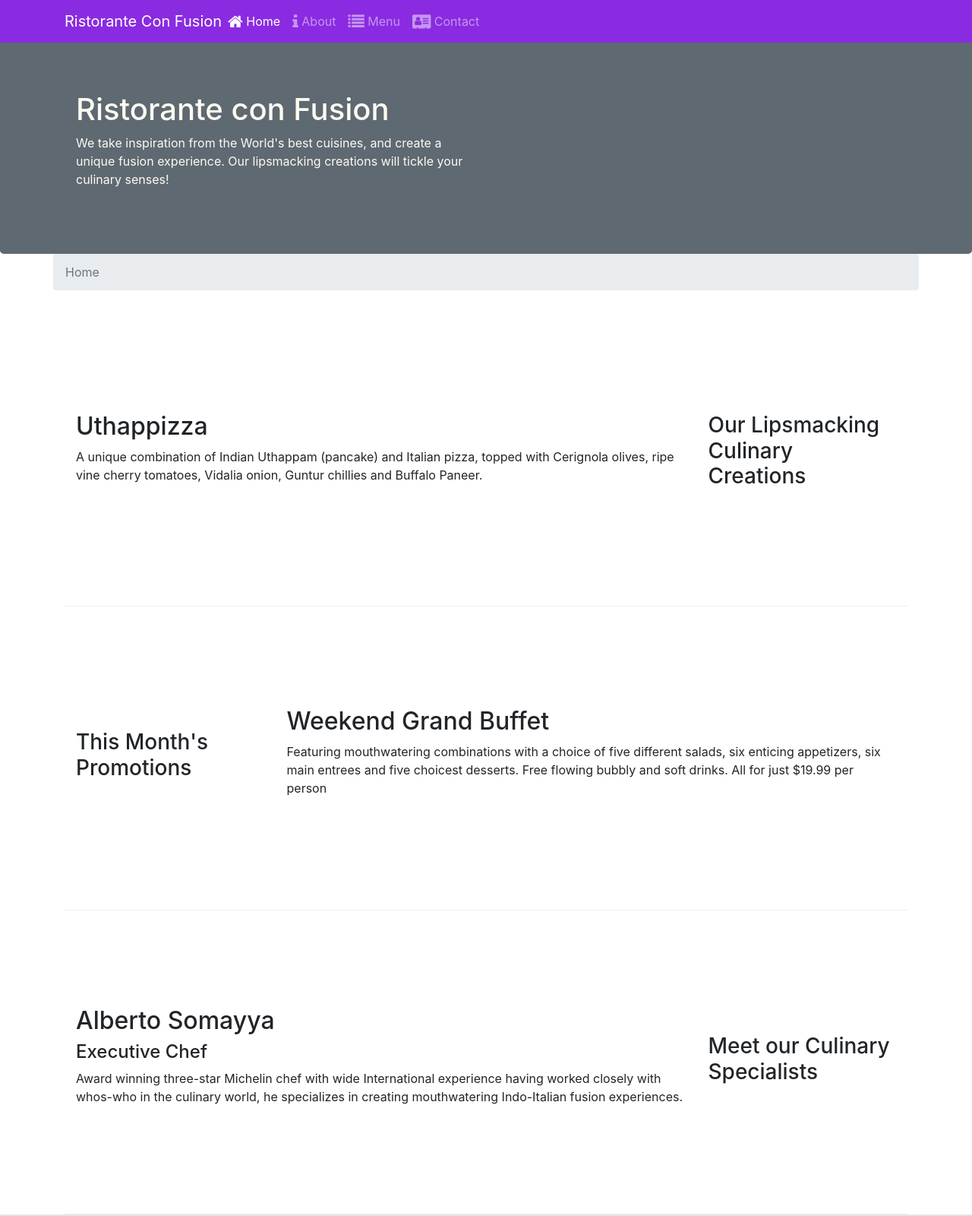
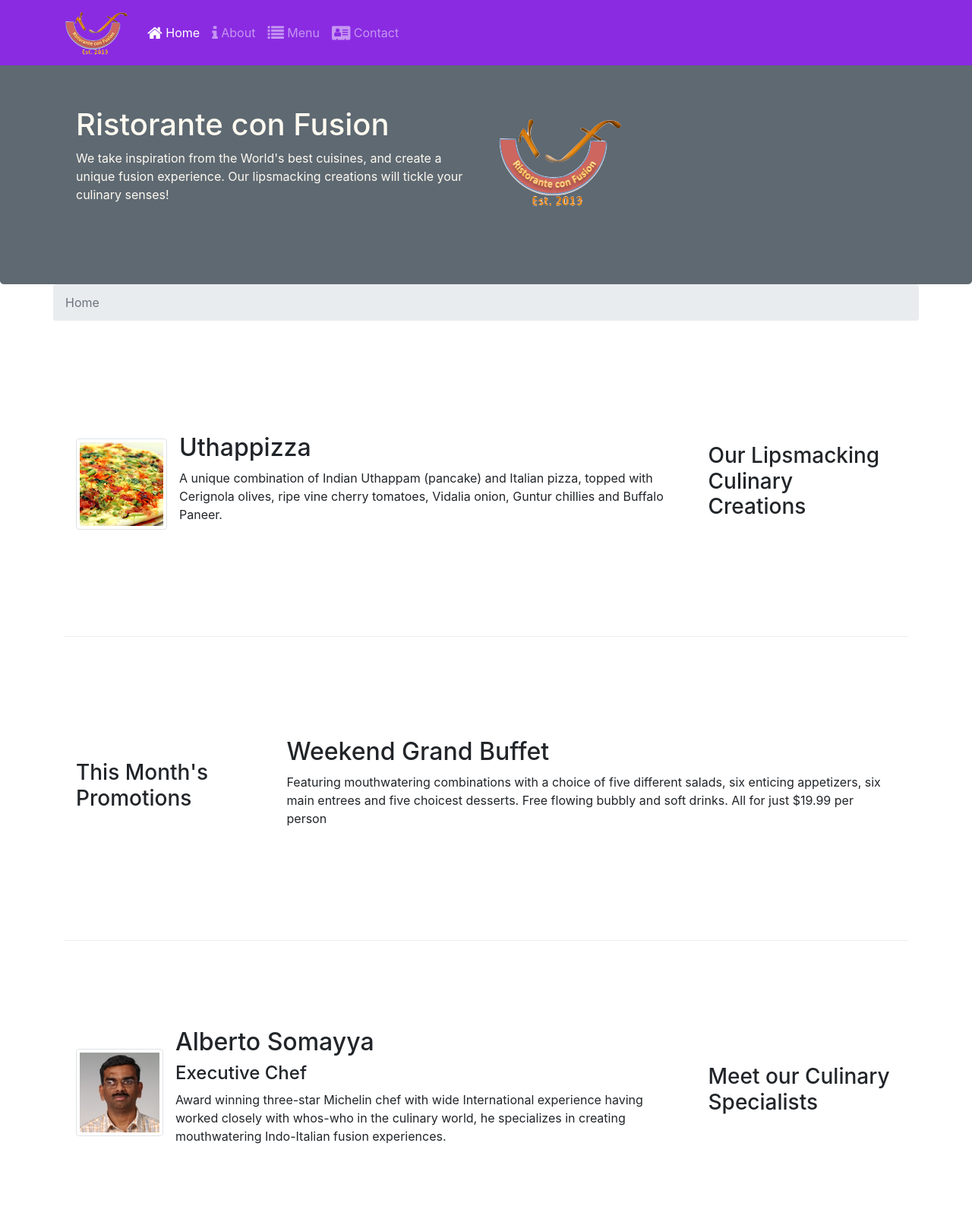
Before and after one commit to wildbeast321/confusion, a website: page index.html in a window 1280 px wide. Shown: the top 1600 px of the page at 76% size. Drawn offline with nearby package versions, Linux system fonts and the light colour scheme.

Commit message:
Media and Images

```diff
--- a/css/style.css
+++ b/css/style.css
@@ -14,7 +14,7 @@
     padding: 20px 0px;
 }
 .jumbotron{
-    padding: 70px 30px;
+    padding: 90px 0px;
     margin: 0px auto;
     background-color: rgb(94, 105, 114);
     color:floralwhite
--- a/index.html
+++ b/index.html
@@ -21,10 +21,9 @@
             <button class="navbar-toggler" type="button" data-toggle="collapse" data-target="#navbar">
                 <span class="navbar-toggler-icon"></span>
             </button>
-            <a class="navbar-brand mr-auto" href="index.html">Ristorante Con Fusion</a>
+            <a class="navbar-brand " href="index.html"><img src="./img/logo.png" height="60px" width="85px"></a>
             <div class="collapse navbar-collapse" id="navbar">
-
-                    <ul class="navbar-nav mr-auto">
+                        <ul class="navbar-nav mr-auto">
                         <li class="nav-item active"><a class="nav-link" href="index.html"><span class="fa fa-home fa-lg"></span> Home</a></li>
                         <li class="nav-item"><a class="nav-link" href="aboutus.html"><span class="fa fa-info fa-lg"></span> About</a></li>
                         <li class="nav-item"><a class="nav-link" href="#"><span class="fa fa-list fa-lg"></span> Menu</a></li>
@@ -41,7 +40,8 @@
                     <h1>Ristorante con Fusion</h1>
                     <p>We take inspiration from the World's best cuisines, and create a unique fusion experience. Our lipsmacking creations will tickle your culinary senses!</p>
                 </div>
-                <div class="col-12 col-sm">
+                <div class="col-12 col-sm align-self-center">
+                    <img src="./img/logo.png" class="img-fluid">
                 </div>
             </div>
         </div>
@@ -58,12 +58,19 @@
                 <h3>Our Lipsmacking Culinary Creations</h3>
             </div>
             <div class="col col-md order-sm-first col-sm">
-                <h2>Uthappizza</h2>
-                <p>A unique combination of Indian Uthappam (pancake) and Italian pizza, topped with Cerignola olives, ripe vine cherry tomatoes, Vidalia onion, Guntur chillies and Buffalo Paneer.</p>
+                <div class="media">
+                    <img class="d-flex mr-3 img-thumbnail align-self-center"
+                            src="img/uthappizza.png" alt="Uthappizza">
+                    <div class="media-body">
+                        <h2 class="mt-0">Uthappizza</h2>
+                        <p class="d-none d-sm-block">A unique combination of Indian Uthappam (pancake) and
+                            Italian pizza, topped with Cerignola olives, ripe vine
+                            cherry tomatoes, Vidalia onion, Guntur chillies and
+                            Buffalo Paneer.</p>
+                    </div>
+                </div>
             </div>
         </div>
-
-
         <div class="row row-content align-items-center">
             <div class="col-12 col-md-3 col-sm-4 ">
                 <h3>This Month's Promotions</h3>
@@ -79,9 +86,19 @@
                 <h3>Meet our Culinary Specialists</h3>
             </div>
             <div class="col col-md col-sm">
-                <h2>Alberto Somayya</h2>
-                <h4>Executive Chef</h4>
-                <p>Award winning three-star Michelin chef with wide International experience having worked closely with whos-who in the culinary world, he specializes in creating mouthwatering Indo-Italian fusion experiences. </p>
+                <div class="media">
+                    <img class="d-flex mr-3 img-thumbnail align-self-center"
+                            src="img/alberto.png" alt="Alberto Somayya">
+                    <div class="media-body">
+                        <h2 class="mt-0">Alberto Somayya</h2>
+                        <h4>Executive Chef</h4>
+                        <p class="d-none d-sm-block">Award winning three-star Michelin chef with wide
+                            International experience having worked closely with
+                            whos-who in the culinary world, he specializes in
+                            creating mouthwatering Indo-Italian fusion experiences.
+                        </p>
+                    </div>
+                </div>
             </div>
         </div>
     </div>
```
Also changed, not shown: aboutus.html (+3 -3 lines), contactus.html (+3 -2 lines), img/alberto.png (added), img/buffet.png (added), img/logo.png (added), img/uthappizza.png (added), 1 other file.
